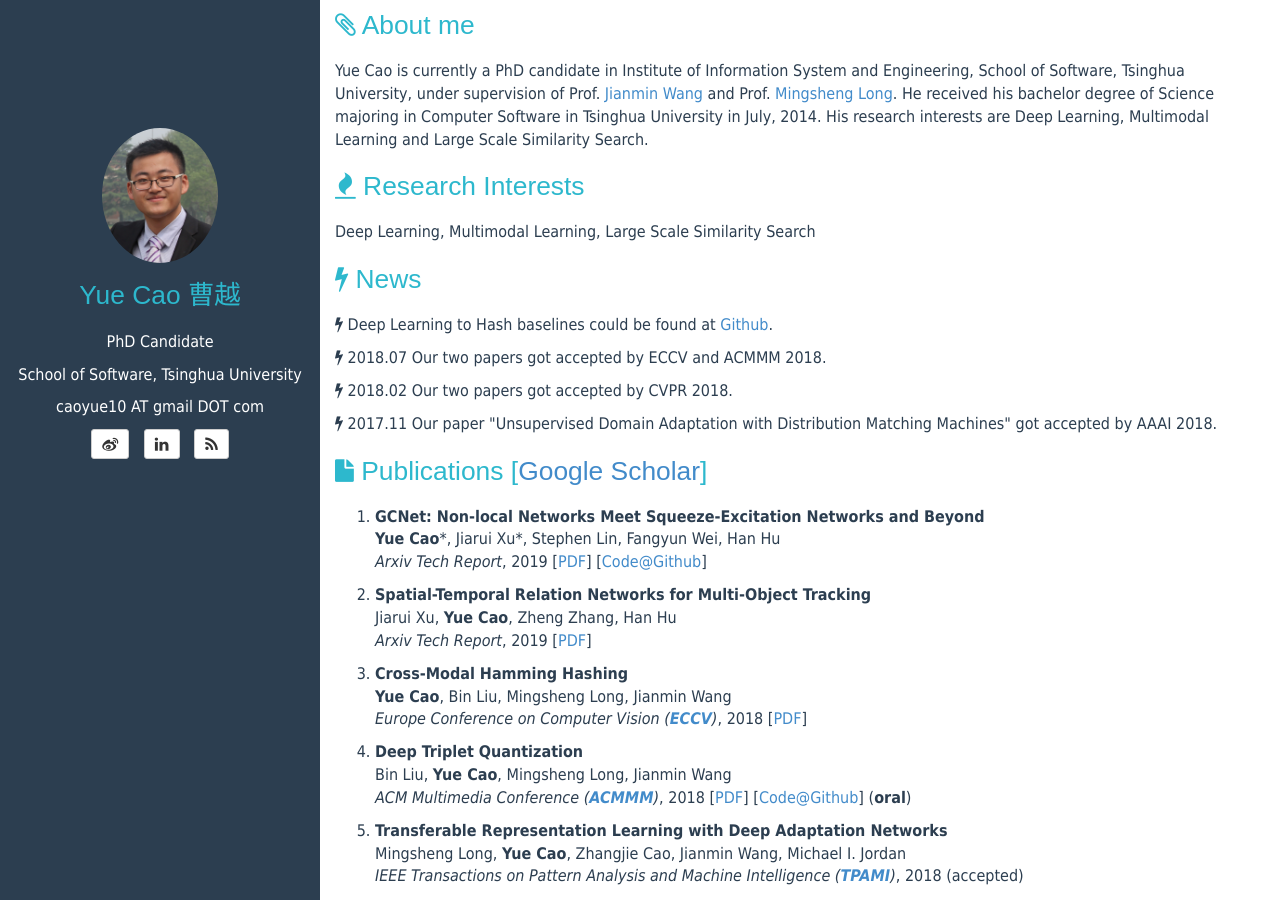
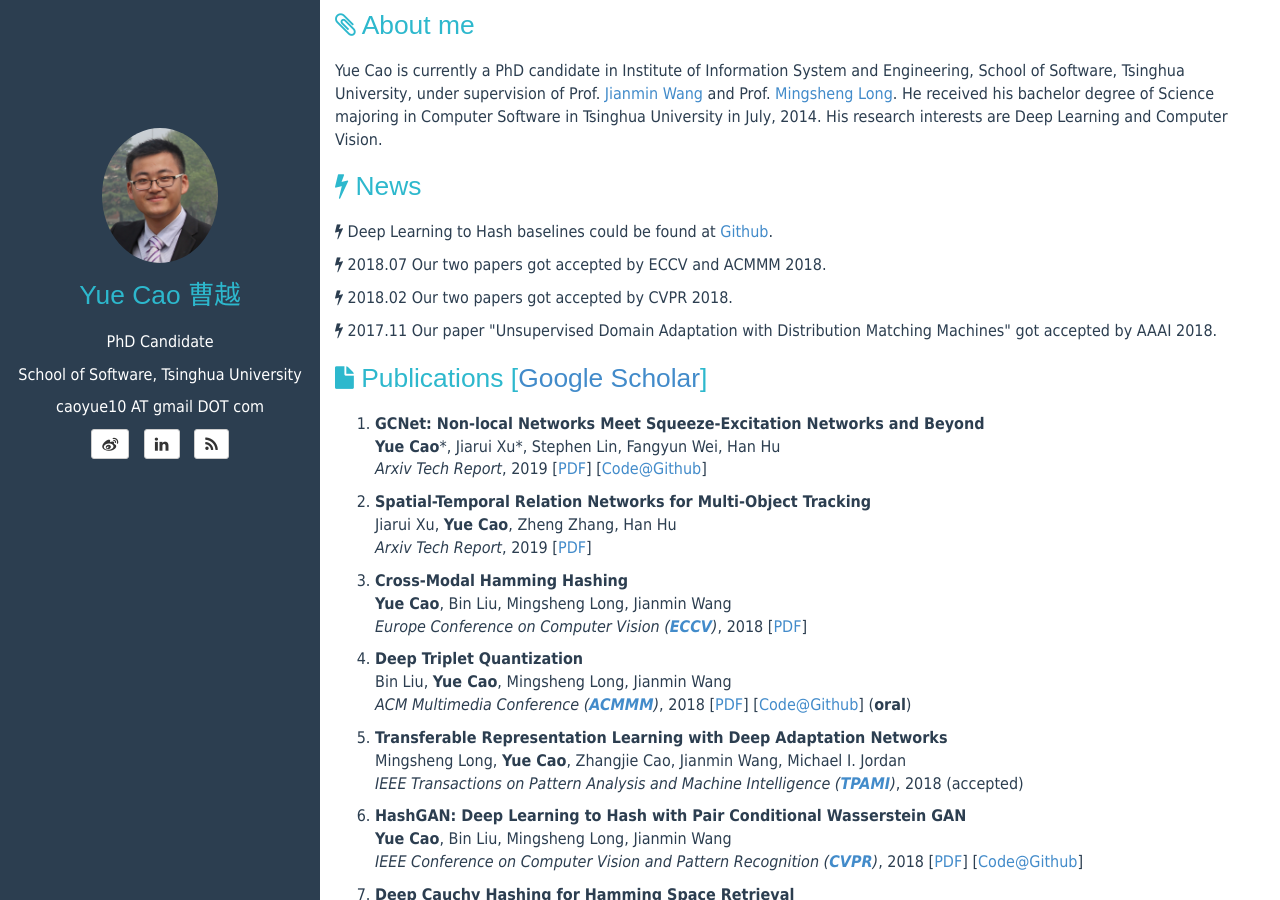
Before and after one commit to caoyue10/caoyue10.github.io, a Jekyll site: the page built from index.html, in a window 1280 px wide and 900 px high. Built offline with Jekyll 4.4.1, drawn with Linux system fonts in a browser that asks for light colours; the list of posts is cut into pages by our own code.

Commit message:
Update index.html

```diff
--- a/index.html
+++ b/index.html
@@ -45,16 +45,7 @@
         <h1 margin="0px"><i class="fa fa-paperclip"></i> About me</h1>
     </header>
     <p>
-    Yue Cao is currently a PhD candidate in Institute of Information System and Engineering, School of Software, Tsinghua University, under supervision of Prof. <a href="http://www.thss.tsinghua.edu.cn/publish/soft/3641/2010/20101214090035662150715/20101214090035662150715_.html">Jianmin Wang</a> and Prof. <a href="http://ise.thss.tsinghua.edu.cn/~mlong/"> Mingsheng Long</a>. He received his bachelor degree of Science majoring in Computer Software in Tsinghua University in July, 2014. His research interests are Deep Learning, Multimodal Learning and Large Scale Similarity Search.
-    </p>
-</div>
-
-<div class="Research Interests">
-    <header>
-        <h1><i class="fa fa-fire"></i> Research Interests</h1>
-    </header>
-    <p>
-    Deep Learning, Multimodal Learning, Large Scale Similarity Search
+    Yue Cao is currently a PhD candidate in Institute of Information System and Engineering, School of Software, Tsinghua University, under supervision of Prof. <a href="http://www.thss.tsinghua.edu.cn/publish/soft/3641/2010/20101214090035662150715/20101214090035662150715_.html">Jianmin Wang</a> and Prof. <a href="http://ise.thss.tsinghua.edu.cn/~mlong/"> Mingsheng Long</a>. He received his bachelor degree of Science majoring in Computer Software in Tsinghua University in July, 2014. His research interests are Deep Learning and Computer Vision.
     </p>
 </div>
 
```
